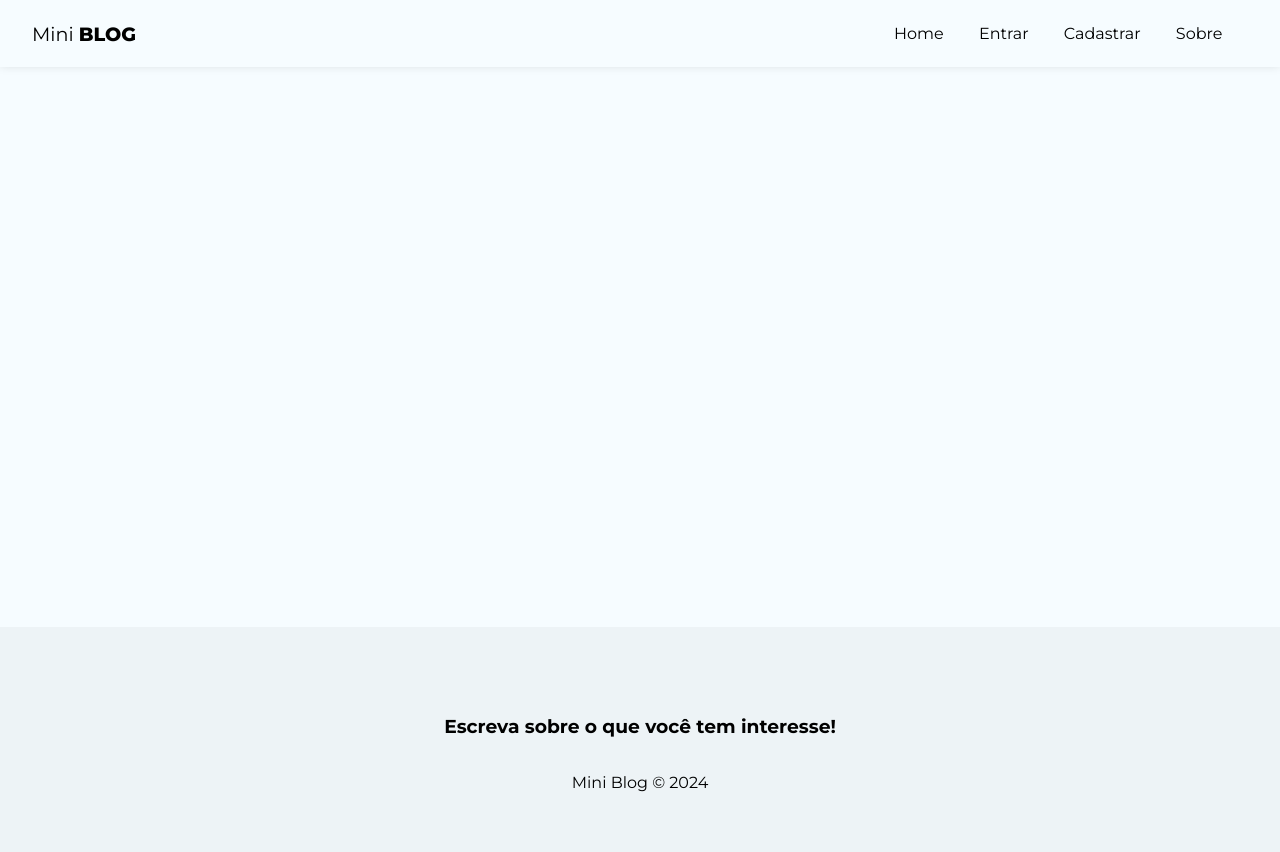
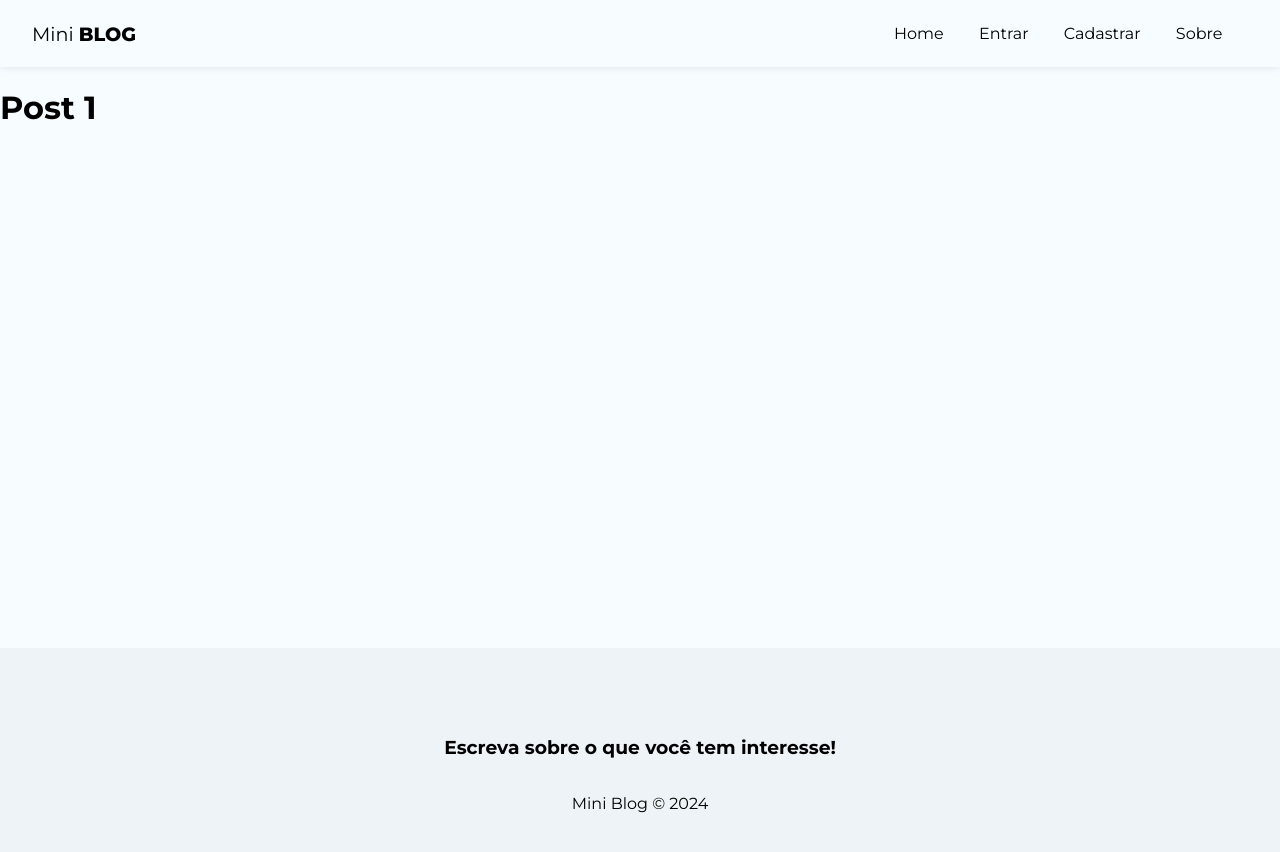
Before and after one commit to alexandrerogeriosn93/project-react-miniblog, a React (Vite) app: page /posts/1 in a window 1280 px wide. Shown: the top 852 px of the page. Built offline with nearby package versions, Linux system fonts and the light colour scheme; no server answers.

Commit message:
feat: create Component Post

```diff
--- a/src/App.jsx
+++ b/src/App.jsx
@@ -12,6 +12,7 @@
 import Dashboard from "./pages/Dashboard/Dashboard";
 import Home from "./pages/Home/Home";
 import Login from "./pages/Login/Login";
+import Post from "./pages/Post/Post";
 import Register from "./pages/Register/Register";
 import Search from "./pages/Search/Search";
 
@@ -40,6 +41,7 @@
               <Route path="/" element={<Home />} />
               <Route path="/about" element={<About />} />
               <Route path="/search" element={<Search />} />
+              <Route path="/posts/:id" element={<Post />} />
               <Route
                 path="/login"
                 element={!user ? <Login /> : <Navigate to="/" />}
--- /dev/null
+++ b/src/pages/Post/Post.jsx
@@ -0,0 +1,15 @@
+import { useParams } from "react-router-dom";
+
+import styles from "./Post.module.css";
+
+const Post = () => {
+  const { id } = useParams();
+
+  return (
+    <div>
+      <h1>Post {id}</h1>
+    </div>
+  );
+};
+
+export default Post;
```
Also changed, not shown: src/pages/Post/Post.module.css (added).
